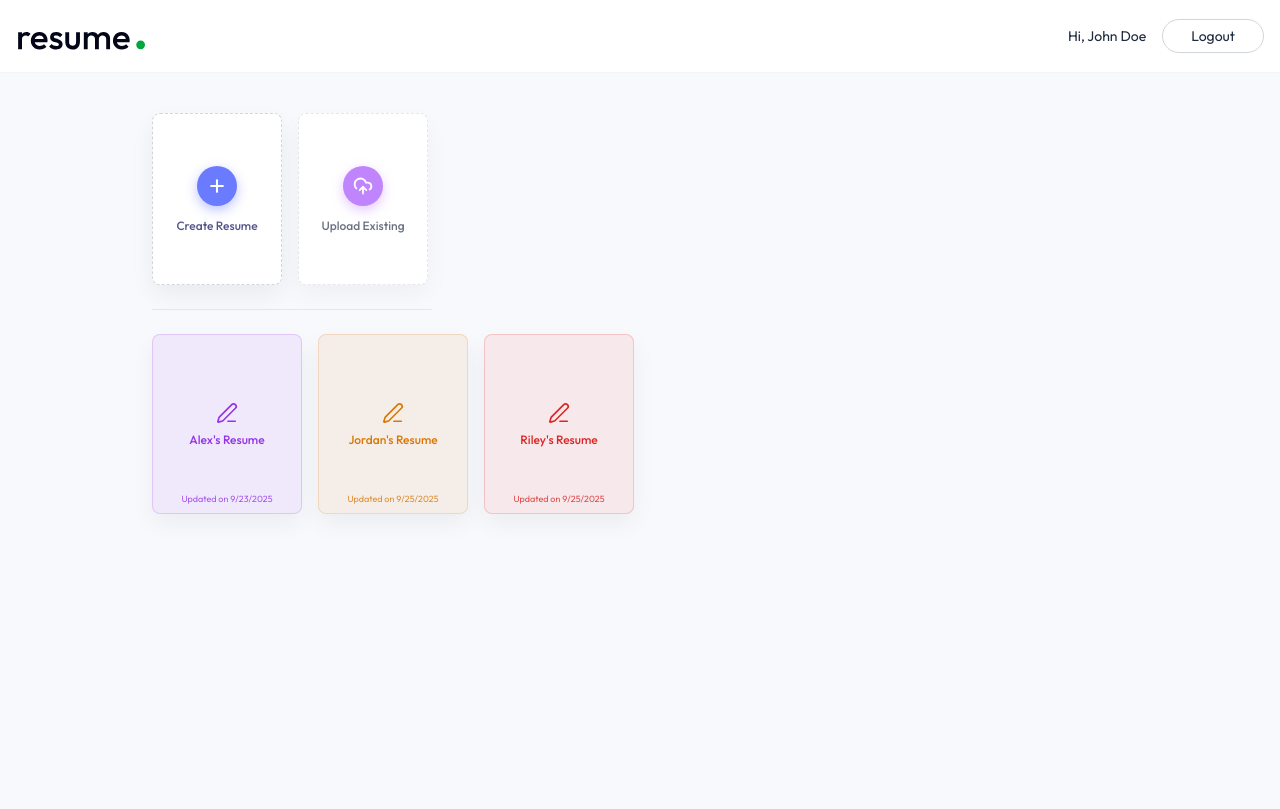
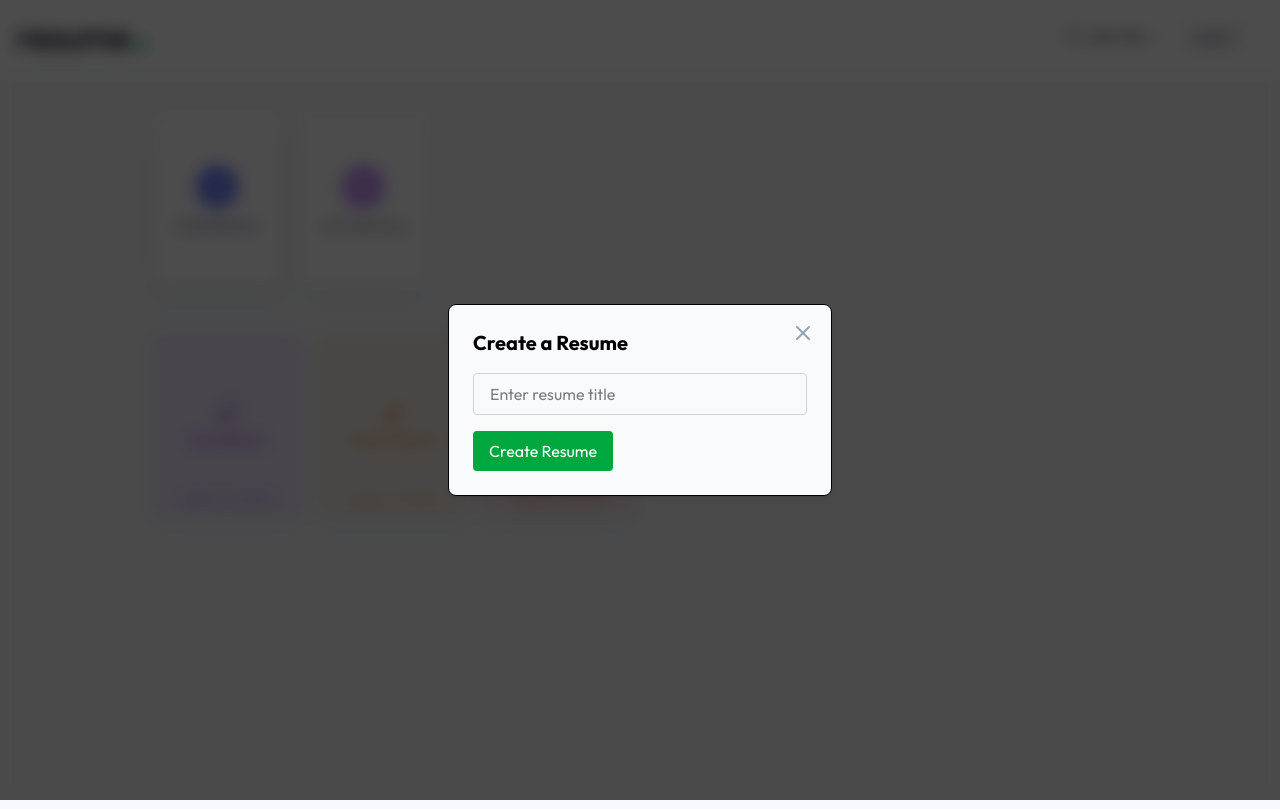
Before and after one commit to pa526/Ai-resume-builder, a React (Vite) app in the folder client/: page /app in a window 1280 px wide. Both pictures are taken after a click on the button "Create Resume". Built offline with nearby package versions, Linux system fonts and the light colour scheme; the HTML template or start-up script is replaced by a standard one.

Commit message:
completed dashboard page

```diff
--- a/client/src/index.css
+++ b/client/src/index.css
@@ -9,4 +9,12 @@
     button {
         @apply cursor-pointer;
     }
+
+    input:not([type='checkbox']) {
+        @apply outline-none focus:ring border border-gray-300 focus:ring-blue-500 focus:border-blue-500 rounded-lg;
+    }
+
+    textarea {
+        @apply outline-none focus:ring border border-gray-300 focus:ring-blue-500 focus:border-blue-500 rounded-lg resize-none;
+    }
 }
--- a/client/src/pages/Dashboard.jsx
+++ b/client/src/pages/Dashboard.jsx
@@ -1,13 +1,46 @@
 import { useEffect, useState } from "react";
-import { Plus, CloudUpload, PenLine, Pencil, Trash2 } from "lucide-react";
+import {
+  Plus,
+  CloudUpload,
+  PenLine,
+  Pencil,
+  Trash2,
+  XIcon,
+  UploadCloud,
+} from "lucide-react";
 import { dummyResumeData } from "../assets/assets";
+import { useNavigate } from "react-router-dom";
 
 const Dashboard = () => {
   const [allResumes, setAllResumes] = useState([]);
+  const [showCreateResume, setShowCreateResume] = useState(false);
+  const [showUploadResume, setShowUploadResume] = useState(false);
+  const [title, setTitle] = useState("");
+  const [resume, setResume] = useState(null);
+  const [editResumeId, setEditResumeId] = useState("");
+
+  const navigate = useNavigate();
 
   const loadResumeData = () => {
     setAllResumes(dummyResumeData);
   };
+
+  const createResume = async (event) => {
+    event.preventDefault();
+
+    console.log("Resume Title:", title);
+
+    setShowCreateResume(false);
+    setTitle("");
+
+    navigate("/app/builder/res123");
+  };
+
+  const uploadResume = async (event) => {
+    event.preventDefault();
+    setShowUploadResume(false);
+    navigate("/app/builder/res123");
+  }
 
   useEffect(() => {
     loadResumeData();
@@ -18,26 +51,33 @@
   return (
     <div className="w-full min-h-[calc(100vh-64px)] bg-[#f8f9fc]">
       <div className="max-w-5xl mx-auto px-6 py-10">
+        {/* Create and Upload Buttons */}
         <div className="flex flex-wrap items-start gap-4">
+          {/* Create Resume */}
           <button
+            onClick={() => setShowCreateResume(true)}
             type="button"
             className="w-[130px] h-[172px] bg-white rounded-[8px] border border-dashed border-gray-300 flex flex-col items-center justify-center gap-3 shadow-[0_10px_25px_rgba(0,0,0,0.06)] hover:shadow-[0_14px_30px_rgba(99,102,241,0.18)] hover:-translate-y-0.5 transition-all duration-200 cursor-pointer outline-none"
           >
             <span className="w-10 h-10 rounded-full bg-[#6a7bff] flex items-center justify-center shadow-[0_4px_12px_rgba(106,123,255,0.45)]">
               <Plus size={20} strokeWidth={2.5} className="text-white" />
             </span>
+
             <span className="text-[12px] leading-tight font-medium text-[#55548a]">
               Create Resume
             </span>
           </button>
 
+          {/* Upload Existing */}
           <button
+            onClick={() => setShowUploadResume(true)}
             type="button"
             className="w-[130px] h-[172px] bg-white rounded-[8px] border border-dashed border-gray-200 flex flex-col items-center justify-center gap-3 shadow-[0_10px_25px_rgba(0,0,0,0.04)] hover:shadow-[0_14px_30px_rgba(168,85,247,0.18)] hover:-translate-y-0.5 transition-all duration-200 cursor-pointer outline-none"
           >
             <span className="w-10 h-10 rounded-full bg-[#c084fc] flex items-center justify-center shadow-[0_4px_12px_rgba(192,132,252,0.45)]">
               <CloudUpload size={20} strokeWidth={2.2} className="text-white" />
             </span>
+
             <span className="text-[12px] leading-tight font-medium text-gray-500">
               Upload Existing
             </span>
@@ -46,11 +86,14 @@
 
         <hr className="my-6 border-gray-200 max-w-[280px]" />
 
+        {/* Resume Cards */}
         <div className="flex flex-wrap items-start gap-4">
           {allResumes.map((resume, index) => {
             const baseColor = colors[index % colors.length];
+
             return (
               <button
+                onClick={() => navigate(`/app/builder/${resume._id}`)}
                 key={index}
                 type="button"
                 style={{
@@ -60,6 +103,7 @@
                 }}
                 className="relative w-[150px] h-[180px] rounded-[8px] border flex flex-col items-center justify-center gap-2 shadow-[0_10px_25px_rgba(0,0,0,0.05)] hover:-translate-y-0.5 hover:shadow-lg transition-all duration-200 cursor-pointer outline-none group"
               >
+                {/* Edit and Delete Icons */}
                 <div className="absolute top-2 right-2 flex items-center gap-1.5 opacity-0 group-hover:opacity-100 transition-opacity duration-200">
                   <span
                     className="p-1 rounded hover:bg-white/60 transition-colors"
@@ -67,6 +111,7 @@
                   >
                     <Trash2 size={14} />
                   </span>
+
                   <span
                     className="p-1 rounded hover:bg-white/60 transition-colors"
                     style={{ color: baseColor }}
@@ -75,10 +120,19 @@
                   </span>
                 </div>
 
-                <PenLine size={22} strokeWidth={1.8} style={{ color: baseColor }} />
-                <p className="text-[12px] leading-tight font-medium" style={{ color: baseColor }}>
+                <PenLine
+                  size={22}
+                  strokeWidth={1.8}
+                  style={{ color: baseColor }}
+                />
+
+                <p
+                  className="text-[12px] leading-tight font-medium"
+                  style={{ color: baseColor }}
+                >
                   {resume.title}
                 </p>
+
                 <p
                   className="absolute bottom-2 text-[9px] font-normal opacity-80"
                   style={{ color: baseColor }}
@@ -89,10 +143,114 @@
             );
           })}
         </div>
+      </div>
 
+      {/* Create Resume Modal */}
+      {showCreateResume && (
+        <div
+          onClick={() => {
+            setShowCreateResume(false);
+            setTitle("");
+          }}
+          className="fixed inset-0 z-50 flex items-center justify-center bg-black/70 backdrop-blur-sm"
+        >
+          <form
+            onSubmit={createResume}
+            onClick={(e) => e.stopPropagation()}
+            className="relative bg-slate-50 border shadow-md rounded-lg w-full max-w-sm p-6"
+          >
+            {/* Close Icon */}
+            <XIcon
+              className="absolute top-4 right-4 text-slate-400 hover:text-slate-600 cursor-pointer transition-colors"
+              onClick={() => {
+                setShowCreateResume(false);
+                setTitle("");
+              }}
+            />
 
+            <h2 className="text-xl font-bold mb-4">Create a Resume</h2>
 
-      </div>
+            {/* Resume Title */}
+            <input
+              type="text"
+              value={title}
+              onChange={(e) => setTitle(e.target.value)}
+              placeholder="Enter resume title"
+              className="w-full px-4 py-2 mb-4 border border-slate-300 rounded focus:border-green-600 focus:ring-1 focus:ring-green-600 outline-none"
+              required
+            />
+
+            {/* Create Button */}
+            <button
+              type="submit"
+              className="bg-green-600 text-white px-4 py-2 rounded hover:bg-green-700 transition-colors"
+            >
+              Create Resume
+            </button>
+          </form>
+        </div>
+      )}
+
+      {showUploadResume && (
+        <div
+          onClick={() => {
+            setShowUploadResume(false);
+          }}
+          className="fixed inset-0 z-50 flex items-center justify-center bg-black/70 backdrop-blur-sm"
+        >
+          <form
+            onSubmit={uploadResume}
+            onClick={(e) => e.stopPropagation()}
+            className="relative bg-slate-50 border shadow-md rounded-lg w-full max-w-sm p-6"
+          >
+            {/* Close Icon */}
+            <XIcon
+              className="absolute top-4 right-4 text-slate-400 hover:text-slate-600 cursor-pointer transition-colors"
+              onClick={() => {
+                setShowUploadResume(false);
+                setTitle("");
+              }}
+            />
+
+            <h2 className="text-xl font-bold mb-4">Upload Resume</h2>
+
+            {/* Resume Title */}
+            <input
+              type="text"
+              value={title}
+              onChange={(e) => setTitle(e.target.value)}
+              placeholder="Enter resume title"
+              className="w-full px-4 py-2 mb-4 border border-slate-300 rounded focus:border-green-600 focus:ring-1 focus:ring-green-600 outline-none"
+              required
+            />
+
+            <div>
+              <label htmlFor="resume-input" >
+                Select resume file
+                <div className="flex flex-col items-center justify-center gap-2 border group text-slate-400 border-slate-400 border-dashed rounded-md p-4 py-10 my-4 hover:border-green-500 hover:text-green-700 cursor-pointer transition-colors">
+                  {resume ? (
+                    <p className="text-green-700">{resume.name}</p>
+                  ) : (
+                    <>
+                      <UploadCloud className="size-14 stroke-1"/>
+                      <p>Upload resume</p>
+                    </>
+                  )}
+                </div>
+              </label>
+              <input type="file" id="resume-input" accept=".pdf" hidden onChange={(e) => setResume(e.target.files[0])}/>
+            </div>
+
+            {/* Create Button */}
+            <button
+              type="submit"
+              className="bg-green-600 text-white px-4 py-2 rounded hover:bg-green-700 transition-colors"
+            >
+              Upload Resume
+            </button>
+          </form>
+        </div>
+      )}
     </div>
   );
 };
```
